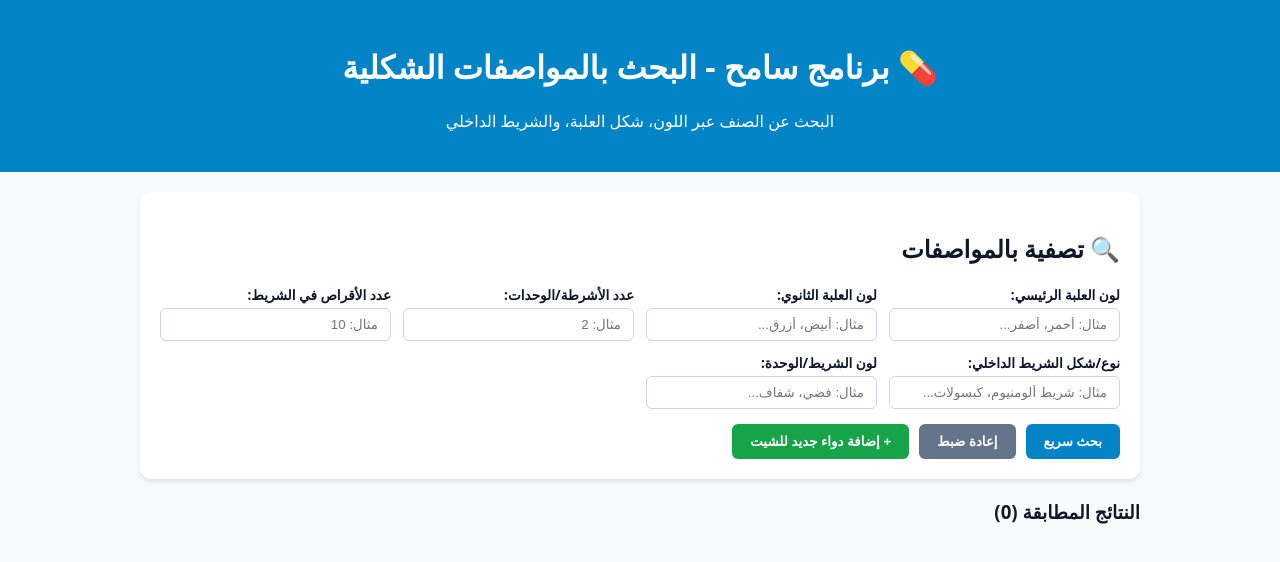
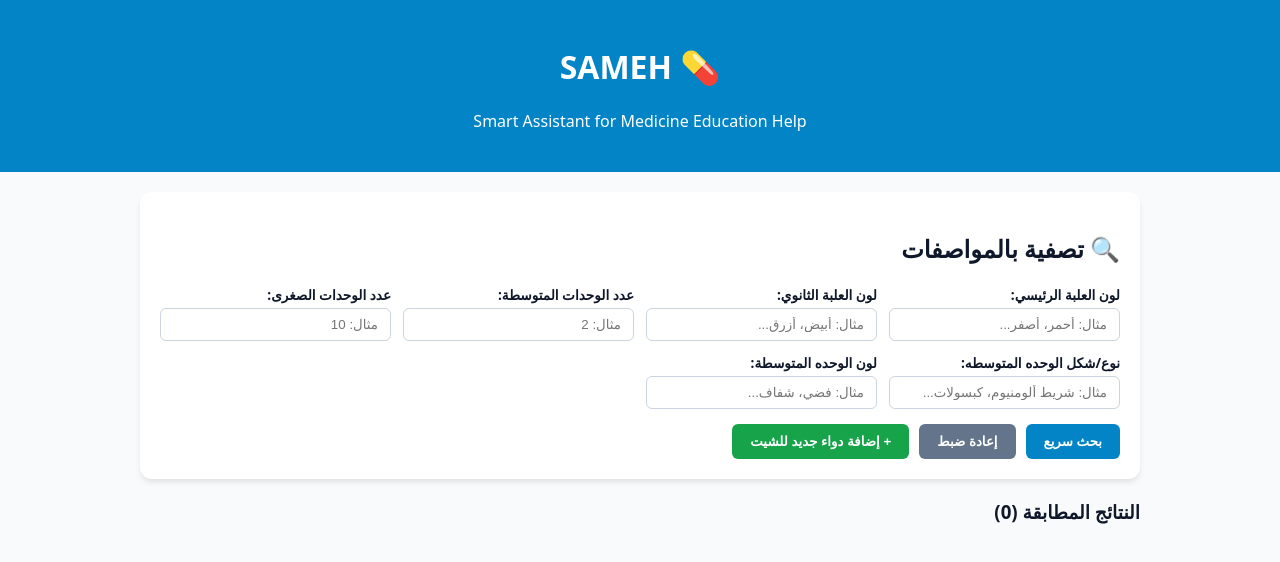
Before and after one commit to DrEhabTurki/SAMEH, a plain HTML site: page index.html in a window 1280 px wide. Drawn offline with Linux system fonts and the light colour scheme; no server answers.

Commit message:
Update index.html

```diff
--- a/index.html
+++ b/index.html
@@ -3,15 +3,15 @@
 <head>
   <meta charset="UTF-8">
   <meta name="viewport" content="width=device-width, initial-scale=1.0">
-  <title>برنامج سامح - المساعد الصيدلي الذكي</title>
+  <title>SAMEH - Smart Assistant for Medicine Education Help</title>
   <link rel="manifest" href="manifest.json">
   <meta name="theme-color" content="#0284c7">
   <link rel="stylesheet" href="style.css">
 </head>
 <body>
   <header>
-    <h1>💊 برنامج سامح - البحث بالمواصفات الشكلية</h1>
-    <p>البحث عن الصنف عبر اللون، شكل العلبة، والشريط الداخلي</p>
+    <h1>💊 SAMEH</h1>
+    <p>Smart Assistant for Medicine Education Help</p>
   </header>
 
   <main class="container">
@@ -27,19 +27,19 @@
           <input type="text" id="filterColor2" placeholder="مثال: أبيض، أزرق...">
         </div>
         <div class="input-group">
-          <label>عدد الأشرطة/الوحدات:</label>
+          <label>عدد الوحدات المتوسطة:</label>
           <input type="number" id="filterUnits" placeholder="مثال: 2">
         </div>
         <div class="input-group">
-          <label>عدد الأقراص في الشريط:</label>
+          <label>عدد الوحدات الصغرى:</label>
           <input type="number" id="filterSubUnits" placeholder="مثال: 10">
         </div>
         <div class="input-group">
-          <label>نوع/شكل الشريط الداخلي:</label>
+          <label>نوع/شكل الوحده المتوسطه:</label>
           <input type="text" id="filterType" placeholder="مثال: شريط ألومنيوم، كبسولات...">
         </div>
         <div class="input-group">
-          <label>لون الشريط/الوحدة:</label>
+          <label>لون الوحده المتوسطة:</label>
           <input type="text" id="filterInnerColor" placeholder="مثال: فضي، شفاف...">
         </div>
       </div>
```
